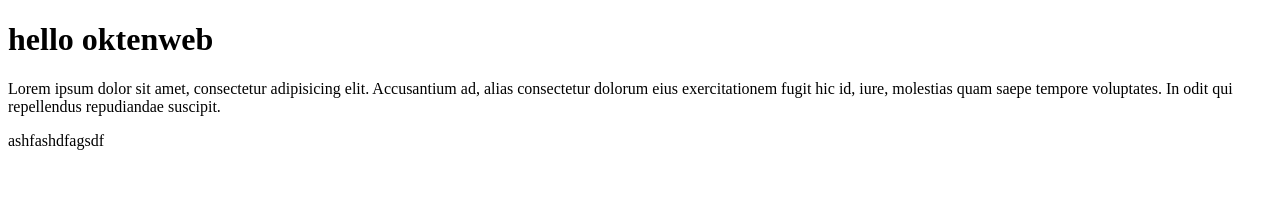
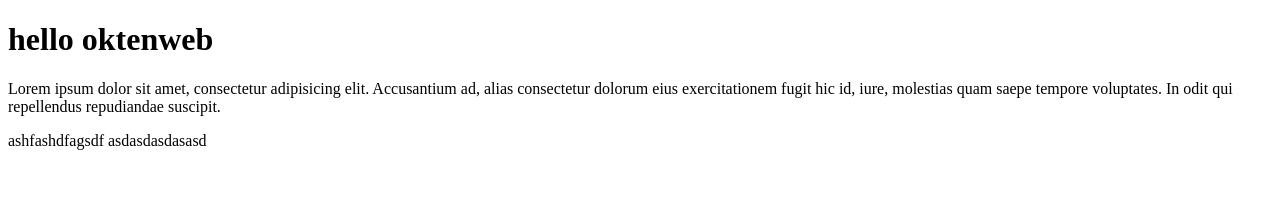
Before and after one commit to sergeyokten/asdqwe111, an Angular app: page / in a window 1280 px wide. Shown: the top 199 px of the page. Built offline with nearby package versions, Linux system fonts and the light colour scheme.

Commit message:
add some trash2

```diff
--- a/src/app/app.component.html
+++ b/src/app/app.component.html
@@ -4,3 +4,4 @@
   suscipit.
 </p>
 ashfashdfagsdf
+asdasdasdasasd
```
